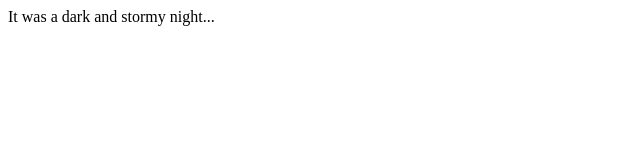
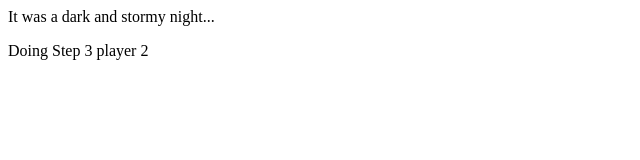
Before and after one commit to ssagarwala/fireside-story, a plain HTML site: page index.html in a window 1280 px wide. Shown: the whole page, without its empty margins (0-640 px from the left). Drawn offline with Linux system fonts and the light colour scheme.

Commit message:
added second line of story

```diff
--- a/index.html
+++ b/index.html
@@ -1,5 +1,6 @@
 <html>
   <body>
     <p>It was a dark and stormy night...</p>
+      <p> Doing Step 3 player 2</p>
   </body>
 </html>
```
